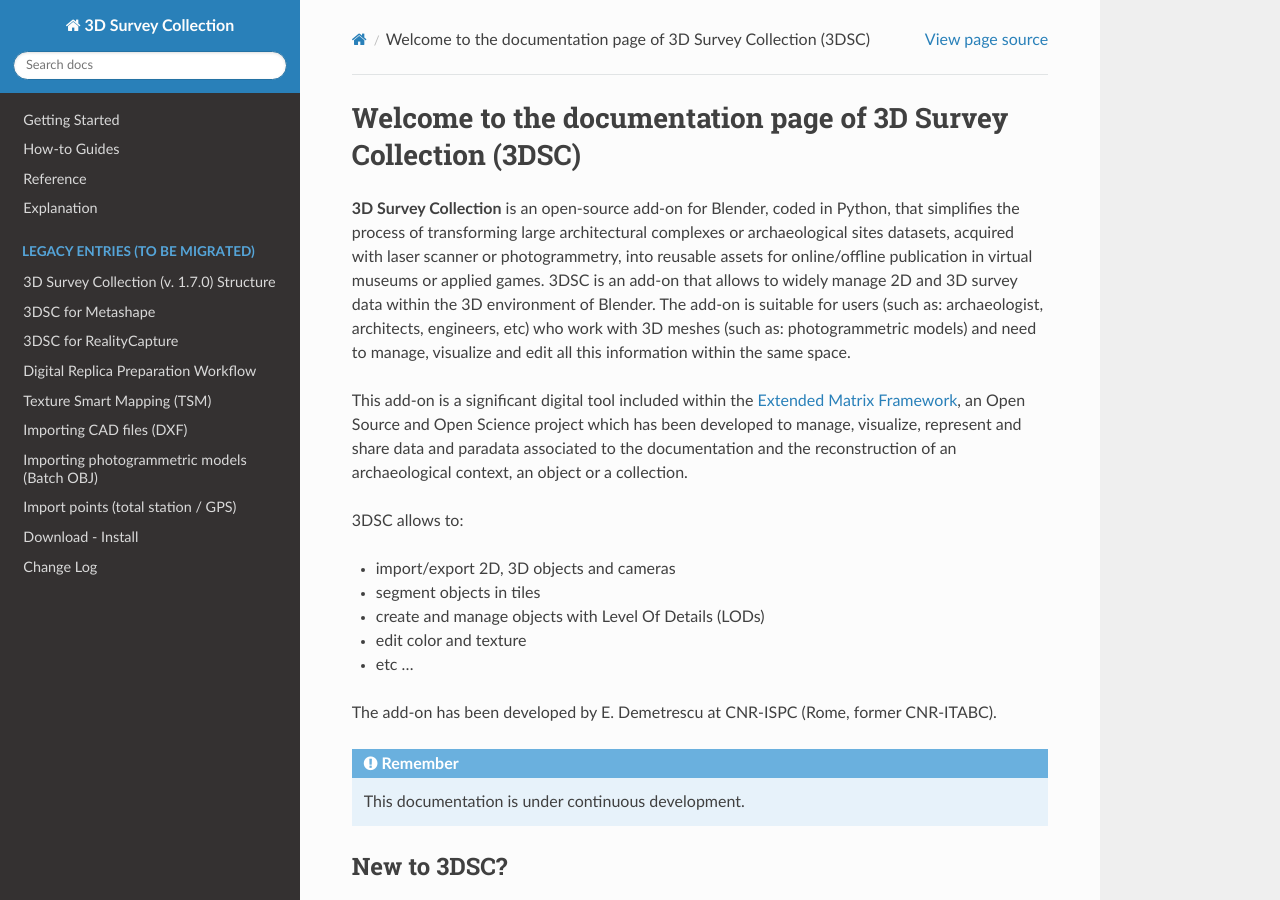
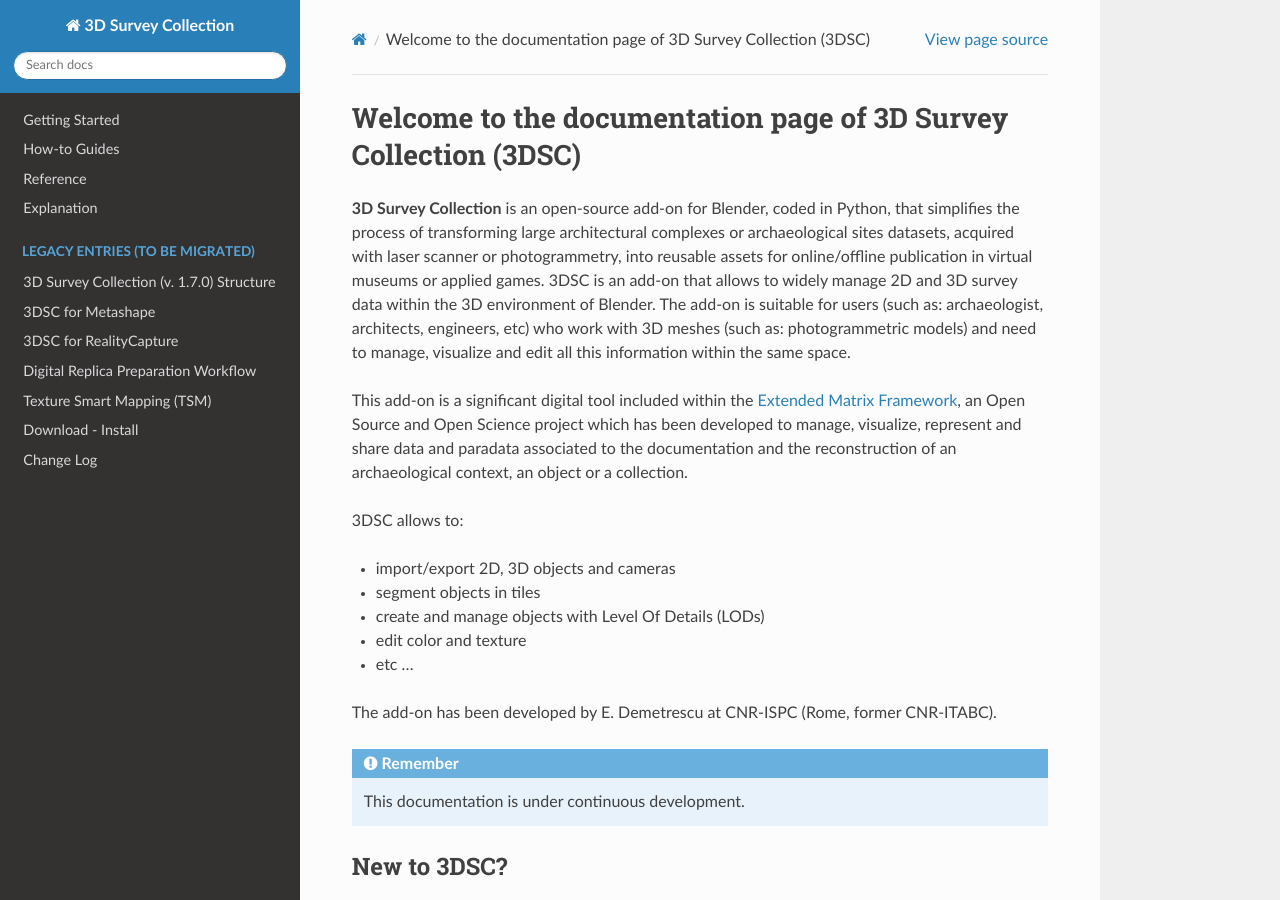
Before and after one commit to zalmoxes-laran/3D-survey-collection-doc, a Sphinx documentation site: the page built from docs/index.rst, in a window 1280 px wide and 900 px high. Built offline with Sphinx 7.4.7 and the Read the Docs theme 3.1.0, drawn with Linux system fonts in a browser that asks for light colours.

Commit message:
docs: move import recipes to how-to/import/ (Diátaxis migration)
Relocates the three task-oriented import recipes under the new
how-to/import/ section:

  docs/import_points.rst       → docs/how-to/import/points.rst
  docs/batch_obj_import.rst    → docs/how-to/import/photogrammetric-models.rst
  docs/cad_import.rst          → docs/how-to/import/cad-drawings.rst

Anchors preserved (import-point-data, import-batch-obj, import-cad)
so existing :ref: links and external consumer URLs continue to resolve.

Updates:
- docs/index.rst: removes import_points/batch_obj_import/cad_import from
  the hidden legacy toctree (now under how-to/import/index.rst).
- docs/how-to/import/index.rst: adds the three recipes to its toctree.
- Image directives in the moved files converted from source-relative
  (_static/...) to root-relative (/_static/...) so they continue to
  resolve from the new path. No image assets moved.

Build verified: zero new warnings vs. baseline (42 total).

```diff
--- a/docs/how-to/import/index.rst
+++ b/docs/how-to/import/index.rst
@@ -10,3 +10,7 @@
 
 .. toctree::
    :maxdepth: 1
+
+   points
+   photogrammetric-models
+   cad-drawings
--- a/docs/import_points.rst
+++ b/docs/how-to/import/points.rst
@@ -67,7 +67,7 @@
 
 .. TODO: screenshot — Importers panel with the "Points as Empty Objects" button highlighted, plus the file-browser options panel (column mapping, separator, Shift coordinates, Has header)
 
-.. image:: _static/tutorials/import_points/01_panel.png
+.. image:: /_static/tutorials/import_points/01_panel.png
    :width: 480
    :align: center
    :alt: 3DSC Importers panel and the Points as Empty Objects dialog
@@ -154,7 +154,7 @@
 
 .. TODO: GIF — full georeferencing workflow (parent → cursor-to-selected → selection-to-cursor → rotate → unparent keep)
 
-.. image:: _static/tutorials/import_points/georef_workflow.gif
+.. image:: /_static/tutorials/import_points/georef_workflow.gif
    :width: 540
    :align: center
    :alt: End-to-end georeferencing of total station points onto GPS points
@@ -223,7 +223,7 @@
 
 .. TODO: screenshot — final aligned state in the viewport, with the two common points overlapping and the rest of the total station block in place
 
-.. image:: _static/tutorials/import_points/02_aligned.png
+.. image:: /_static/tutorials/import_points/02_aligned.png
    :width: 480
    :align: center
    :alt: Total station points after alignment, overlapping the GPS control pair
--- a/docs/index.rst
+++ b/docs/index.rst
@@ -65,8 +65,5 @@
    3DSC4RealityCapture
    digital_replica_preparation
    TSM_documentation
-   cad_import
-   batch_obj_import
-   import_points
    usage
    changeLog
```
Also changed, not shown: docs/how-to/import/photogrammetric-models.rst (renamed from docs/batch_obj_import.rst, +4 -4 lines), docs/how-to/import/cad-drawings.rst (renamed from docs/cad_import.rst).
